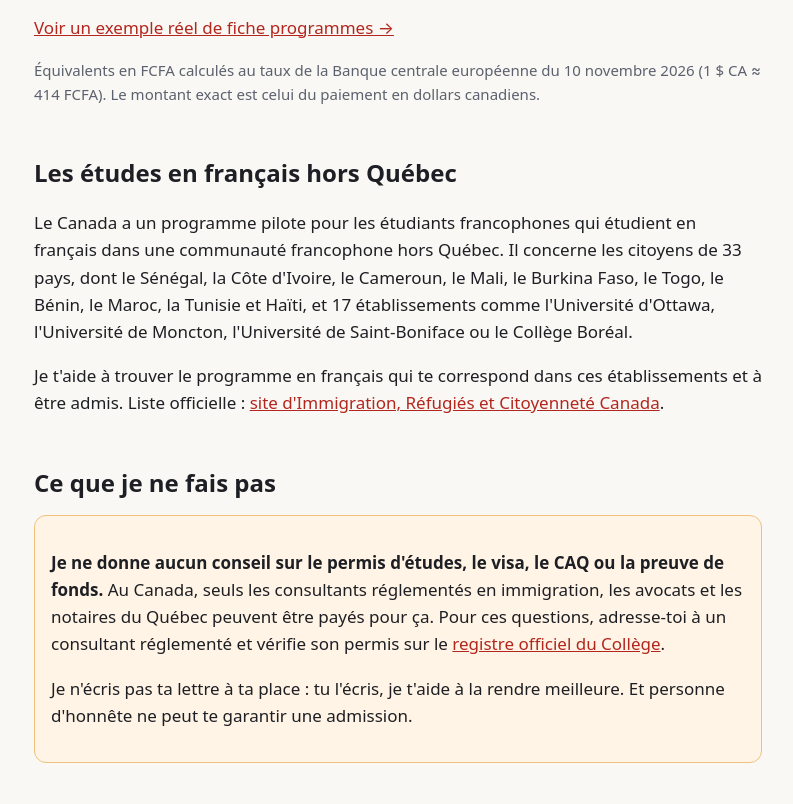
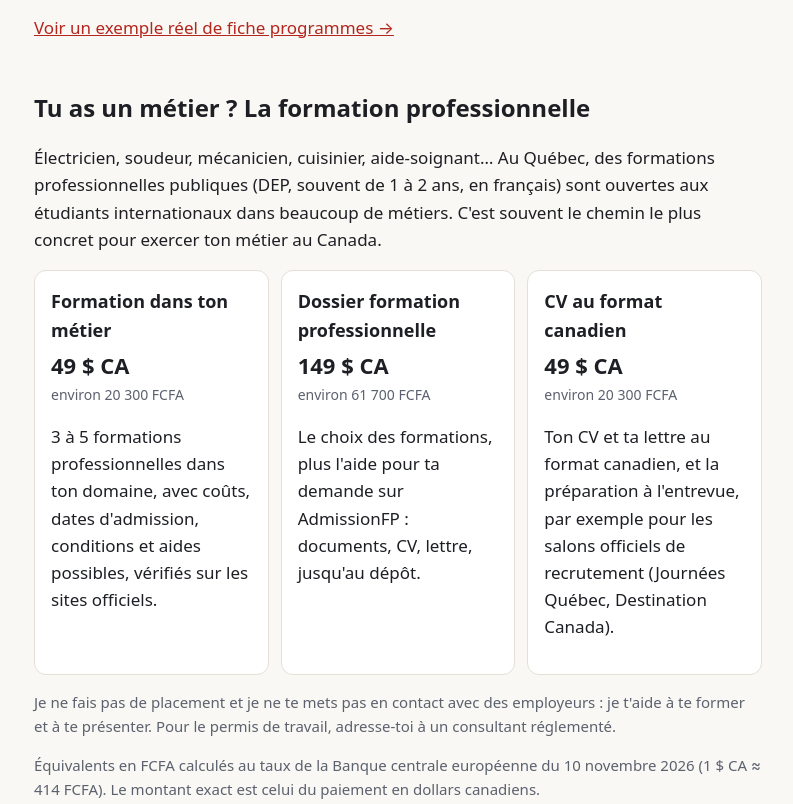
Before and after one commit to louikagirard-creator/admissions-canada, a plain HTML site: page index.html in a window 1280 px wide. Shown: the part 1128-1932 px from the top of the page, without its empty margins (242-1035 px from the left). Drawn offline with Linux system fonts and the light colour scheme.

Commit message:
Offres formation professionnelle et CV canadien, sans placement
Co-Authored-By: Claude Opus 5.5 <noreply@anthropic.com>

```diff
--- a/index.html
+++ b/index.html
@@ -33,6 +33,14 @@
     <div class="offre"><h3>Suivi complet</h3><div class="prix">449 $ CA<small>environ 185 800 FCFA</small></div><p>Tout ce qui précède, jusqu'aux réponses des établissements.</p></div>
   </div>
   <p><a href="exemple.html">Voir un exemple réel de fiche programmes →</a></p>
+  <h2>Tu as un métier ? La formation professionnelle</h2>
+  <p>Électricien, soudeur, mécanicien, cuisinier, aide-soignant… Au Québec, des formations professionnelles publiques (DEP, souvent de 1 à 2 ans, en français) sont ouvertes aux étudiants internationaux dans beaucoup de métiers. C'est souvent le chemin le plus concret pour exercer ton métier au Canada.</p>
+  <div class="offres">
+    <div class="offre"><h3>Formation dans ton métier</h3><div class="prix">49 $ CA<small>environ 20 300 FCFA</small></div><p>3 à 5 formations professionnelles dans ton domaine, avec coûts, dates d'admission, conditions et aides possibles, vérifiés sur les sites officiels.</p></div>
+    <div class="offre"><h3>Dossier formation professionnelle</h3><div class="prix">149 $ CA<small>environ 61 700 FCFA</small></div><p>Le choix des formations, plus l'aide pour ta demande sur AdmissionFP : documents, CV, lettre, jusqu'au dépôt.</p></div>
+    <div class="offre"><h3>CV au format canadien</h3><div class="prix">49 $ CA<small>environ 20 300 FCFA</small></div><p>Ton CV et ta lettre au format canadien, et la préparation à l'entrevue, par exemple pour les salons officiels de recrutement (Journées Québec, Destination Canada).</p></div>
+  </div>
+  <p class="doux">Je ne fais pas de placement et je ne te mets pas en contact avec des employeurs : je t'aide à te former et à te présenter. Pour le permis de travail, adresse-toi à un consultant réglementé.</p>
   <p class="doux">Équivalents en FCFA calculés au taux de la Banque centrale européenne du 10 novembre 2026 (1 $ CA ≈ 414 FCFA). Le montant exact est celui du paiement en dollars canadiens.</p>
 
   <h2>Les études en français hors Québec</h2>
@@ -57,6 +65,7 @@
   <details><summary>Pourquoi te faire confiance ?</summary><p>Mes prix sont publics, je ne promets rien d'impossible et je te rembourse entièrement si le travail n'a pas commencé. J'étudie moi-même au Canada : je connais les dossiers, les campus et la vie ici.</p></details>
   <details><summary>Est-ce que tu utilises l'intelligence artificielle ?</summary><p>Oui, pour chercher des programmes et des professeurs plus vite. Mais je vérifie chaque date limite et chaque frais sur le site officiel de l'établissement, et ta lettre reste écrite par toi.</p></details>
   <details><summary>Comment payer depuis l'Afrique ?</summary><p>Par carte ou par un lien de paiement en ligne. Un proche au Canada ou en France peut aussi payer pour toi. Le paiement par mobile money arrive bientôt.</p></details>
+  <details><summary>Tu peux me trouver un travail au Canada ?</summary><p>Non. Je ne fais pas de recrutement et je ne vends aucune offre d'emploi : méfie-toi de quiconque te promet un emploi au Canada contre de l'argent. Par contre, si tu as un métier, je peux t'aider à entrer dans une formation professionnelle au Québec, et préparer ton CV au format canadien.</p></details>
   <details><summary>Et si je ne suis pas admis ?</summary><p>C'est l'établissement qui décide, et personne ne peut le garantir. C'est pour ça qu'on postule à plusieurs programmes bien choisis.</p></details>
 
   <p style="margin-top:32px"><a class="bouton js-formulaire" href="#">Demander mon diagnostic gratuit</a></p>
```
Also changed, not shown: conditions.html (+2 -1 lines).
